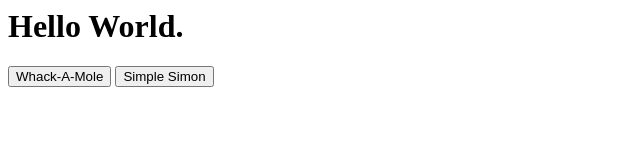
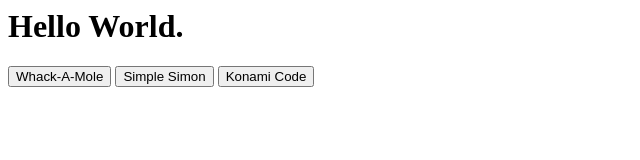
Before and after one commit to Micahsatx/Micahsatx.github.io, a plain HTML site: page index.html in a window 1280 px wide. Shown: the whole page, without its empty margins (0-640 px from the left). Drawn offline with Linux system fonts and the light colour scheme.

Commit message:
added button for konami project

```diff
--- a/index.html
+++ b/index.html
@@ -7,6 +7,7 @@
 <div>
     <button class="whackamole" id="linkButton" onclick="window.location.href='/whackamole/whackamole.html'">Whack-A-Mole</button>
     <button class="simpleSimon" id="linkButton" onclick="window.location.href='/simpleSimon/simpleSimon.html'">Simple Simon</button>
+    <button class="konami" id="linkButton" onclick="window.location.href='/konami/konami.html'">Konami Code</button>
 </div>
 
 
```
